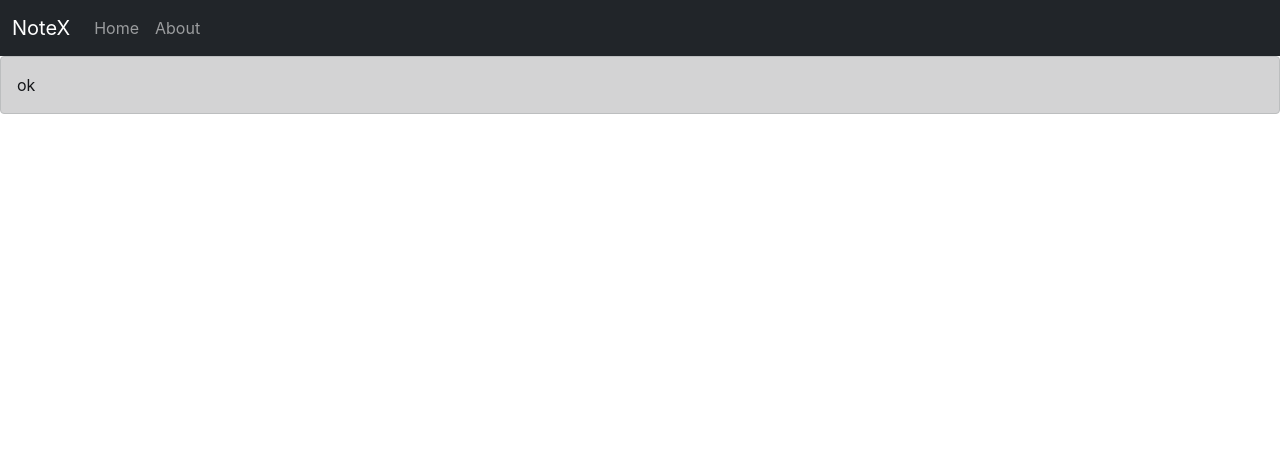
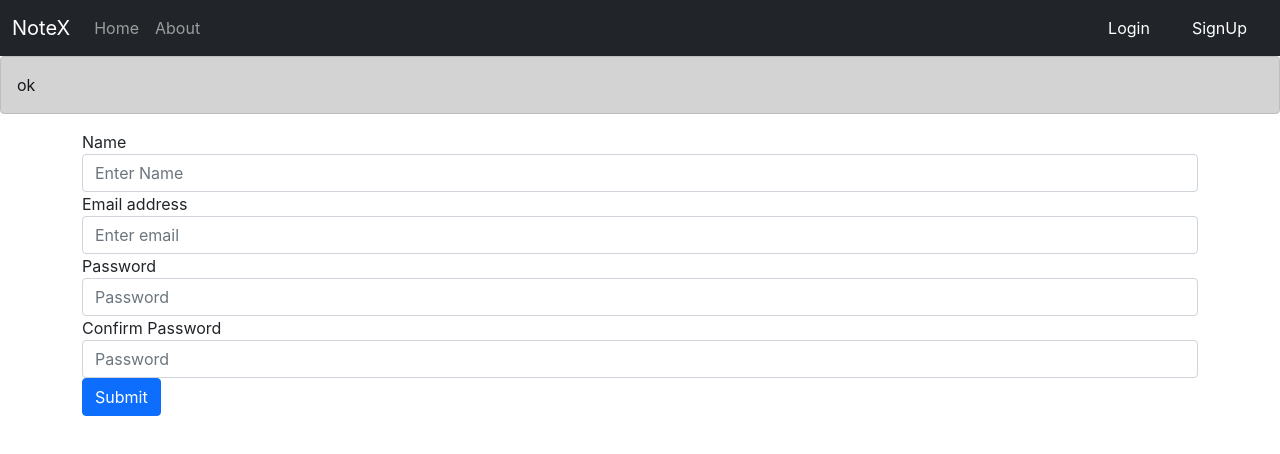
Before and after one commit to faiz-2614/notex, a React (Create React App) app: page /signup in a window 1280 px wide. Shown: the top 454 px of the page. Built offline with nearby package versions, Linux system fonts and the light colour scheme.

Commit message:
SignUp component Added

```diff
--- a/src/App.js
+++ b/src/App.js
@@ -5,6 +5,8 @@ import Home from "./components/Home";
 import About from "./components/About";
 import NotesState from "./context/notes/NotesState";
 import { Alert } from "./components/Alert";
+import Login from "./components/Login";
+import SignUp from "./components/SignUp";
 
 function App() {
   return (
@@ -21,6 +23,12 @@ function App() {
               <Route exact path="/about">
                 <About />
               </Route>
+              <Route exact path="/login">
+                <Login/>
+              </Route>
+              <Route exact path="/signup">
+                <SignUp/>
+              </Route>
             </Switch>
           </div>
         </Router>
--- a/src/components/AddNote.js
+++ b/src/components/AddNote.js
@@ -66,7 +66,7 @@ export const AddNote = () => {
         <button
           type="submit"
           onClick={handleAddClick}
-          className="btn btn-primary"
+          className="btn btn-dark"
           value={note.tag}
           disabled = { note.title.length<5 ||note.description.length<5 }
         >
--- /dev/null
+++ b/src/components/Login.js
@@ -0,0 +1,55 @@
+import React,{useState} from 'react'
+import { useHistory } from 'react-router'
+
+const Login = () => {
+
+  const [credentials, setcredentials] = useState({email:"",password:""})
+
+  let history  = useHistory();
+
+
+    const handleSubmitButton = async (e)=>{
+        e.preventDefault();
+        const url ="http://localhost:5000/api/auth/login"
+        const response = await fetch(url, {
+            method: 'POST',
+            headers: {
+              'Content-Type': 'application/json',
+            },
+            body: JSON.stringify({name:credentials.email,password:credentials.password})
+          });
+          const json = await response.json();
+          console.log(json)
+          if(json.success){
+            localStorage.setItem('token',json.authtoken)
+            history.push("/");
+          }
+          else{
+            alert("ok")
+          }
+    }
+
+    const onChange = (e) =>{
+
+      setcredentials({...credentials,[e.target.name]:e.target.value})
+}
+    return (
+        <div>
+            <form onSubmit={handleSubmitButton}>
+  <div className="mb-3">
+    <label htmlFor="exampleInputEmail1" className="form-label">Email address</label>
+    <input type="email" className="form-control" id="email" value={credentials.email} onChange={onChange} name="email" aria-describedby="emailHelp"/>
+    <div id="emailHelp" className="form-text">We'll never share your email with anyone else.</div>
+  </div>
+  <div className="mb-3">
+    <label htmlFor="exampleInputPassword1" className="form-label">Password</label>
+    <input type="password" className="form-control" value={credentials.password} onChange={onChange} name="password" id="password"/>
+  </div>
+
+  <button type="submit"  className="btn btn-primary">Submit</button>
+</form>
+        </div>
+    )
+}
+
+export default Login
--- a/src/components/Navbar.js
+++ b/src/components/Navbar.js
@@ -21,6 +21,8 @@ const Navbar = () => {
           <Link className={`nav-link ${location.pathname==="/about"?"active" : ""}`} to="/about">About</Link>
         </li>
       </ul>
+      <Link className="btn btn-dark mx-2" to="/login"  role="button">Login</Link>
+      <Link className="btn btn-dark mx-2" to="/signup" role="button">SignUp</Link>
     </div>
   </div>
 </nav>
--- /dev/null
+++ b/src/components/SignUp.js
@@ -0,0 +1,95 @@
+import React,{useState} from "react";
+import { useHistory } from "react-router";
+
+
+const SignUp = () => {
+    const [credentials, setcredentials] = useState({name:"",email:"",password:""})
+
+  let history  = useHistory();
+
+
+    const handleSubmitButton = async (e)=>{
+        e.preventDefault();
+        const {name,email,password} = credentials;
+        const url ="http://localhost:5000/api/auth/createuser"
+        const response = await fetch(url, {
+            method: 'POST',
+            headers: {
+              'Content-Type': 'application/json',
+            },
+            body: JSON.stringify({name,email,password})
+          });
+          const json = await response.json();
+          console.log(json)
+          if(json.success){
+            localStorage.setItem('token',json.authtoken)
+            history.push("/");
+          }
+          else{
+            alert("ok")
+          }
+    }
+
+    const onChange = (e) =>{
+
+      setcredentials({...credentials,[e.target.name]:e.target.value})
+}
+  return (
+    <div>
+      <form onSubmit={handleSubmitButton}>
+      <div className="form-group">
+          <label htmlFor="name">Name</label>
+          <input
+            type="text"
+            className="form-control"
+            id="name"
+            name="name"
+            aria-describedby="emailHelp"
+            placeholder="Enter Name"
+            onChange={onChange}
+          />
+        </div>
+        <div className="form-group">
+          <label htmlFor="email">Email address</label>
+          <input
+            type="email"
+            className="form-control"
+            id="email"
+            name="email"
+            aria-describedby="emailHelp"
+            placeholder="Enter email"
+            onChange={onChange}
+          />
+        </div>
+        <div className="form-group">
+          <label htmlFor="password">Password</label>
+          <input
+            type="password"
+            className="form-control"
+            id="password"
+            name="password"
+            placeholder="Password"
+            onChange={onChange}
+          />
+        </div>
+        <div className="form-group">
+          <label htmlFor="cpassword">Confirm Password</label>
+          <input
+            type="password"
+            className="form-control"
+            id="cpasssword"
+            name="cpassword"
+            placeholder="Password"
+            onChange={onChange}
+          />
+        </div>
+
+        <button type="submit" className="btn btn-primary">
+          Submit
+        </button>
+      </form>
+    </div>
+  );
+};
+
+export default SignUp;
```
